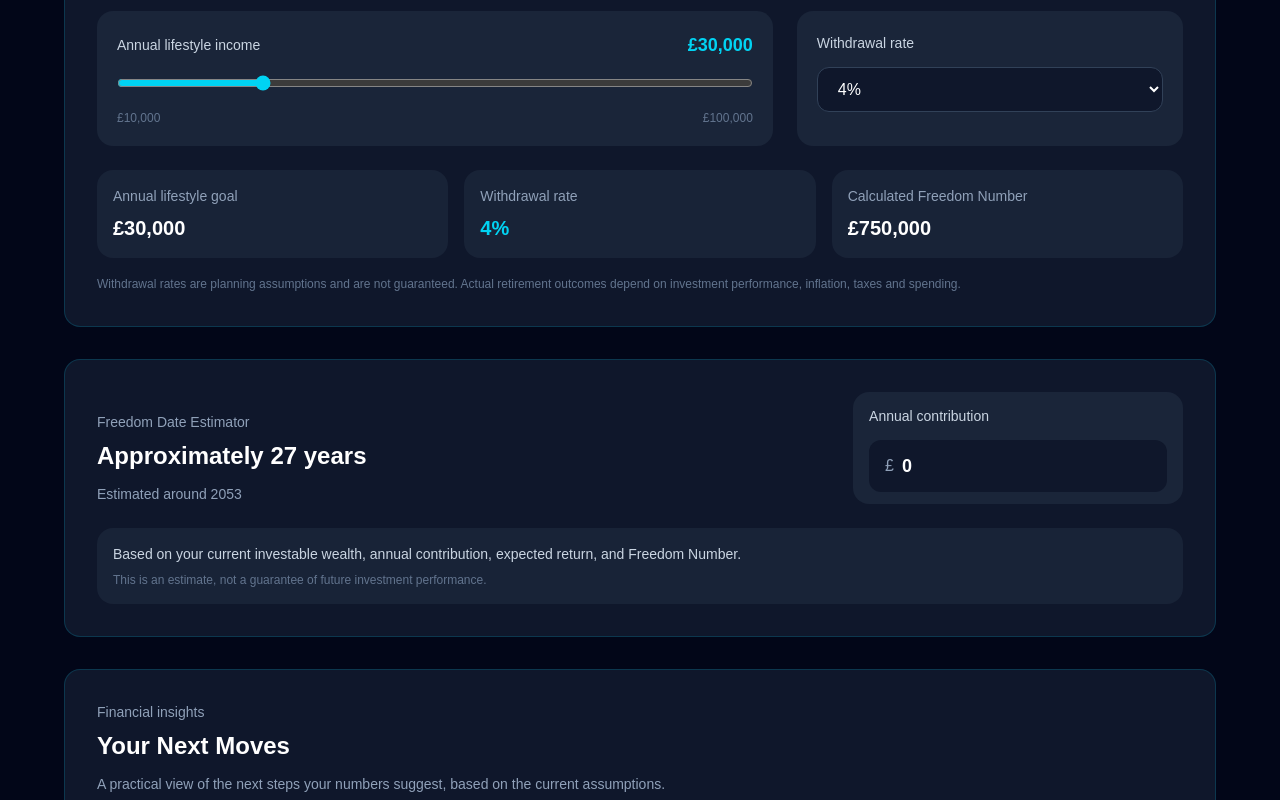
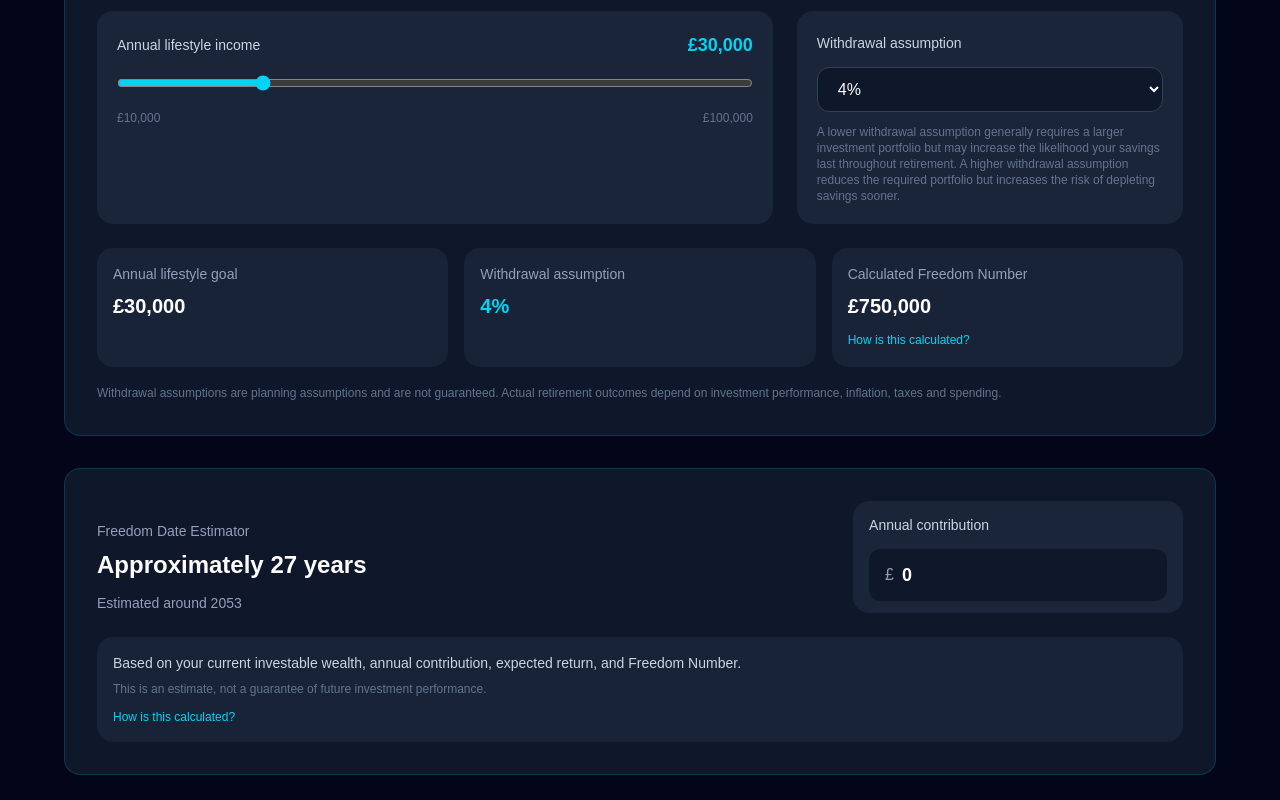
Before and after one commit to project-freedom2026/Project-freedom, a Next.js app in the folder project-freedom/: page / in a window 1280 px wide. Shown: the part 620-1420 px from the top of the page. Built offline with nearby package versions, Linux system fonts and the light colour scheme.

Commit message:
v0.1.6 — Financial Confidence & Education Release

```diff
--- a/project-freedom/app/page.tsx
+++ b/project-freedom/app/page.tsx
@@ -8,6 +8,8 @@ import InsightsPanel from "../components/InsightsPanel";
 import MoneyInput from "../components/MoneyInput";
 import MonthlyCheckIn from "../components/MonthlyCheckIn";
 import FreedomProgress from "../components/FreedomProgress";
+import CalculationExplanation from "../components/CalculationExplanation";
+import FinancialDefinitions from "../components/FinancialDefinitions";
 import { calculateFreedomNumber } from "../lib/calculateFreedomNumber";
 import { appMetadata } from "../lib/appMetadata";
 import { estimateFreedomDate } from "../lib/estimateFreedomDate";
@@ -331,7 +333,11 @@ export default function Home() {
   title="Freedom Score"
   value={freedomProgress + "%"}
   subtitle="Progress towards your target"
-/>
+>
+            <CalculationExplanation
+              formula="Freedom Score = Investable Wealth ÷ Freedom Number"
+            />
+          </DashboardCard>
         </section>
 
         <section className="mt-10">
@@ -413,11 +419,18 @@ export default function Home() {
           </p>
         </section>
 
-        <footer className="mt-10 border-t border-slate-800 pt-6 text-center text-xs text-slate-600">
-          <span className="font-medium text-slate-500">
-            {appMetadata.appName} {appMetadata.version}
-          </span>
-          <span className="ml-2 text-slate-600">{appMetadata.releaseName}</span>
+        <FinancialDefinitions />
+
+        <footer className="mt-10 border-t border-slate-800 pt-6">
+          <p className="text-xs text-slate-500 text-center leading-5">
+            Project Freedom provides planning estimates based on the information you enter. Investment performance, inflation, taxation and personal circumstances will affect real-world outcomes.
+          </p>
+          <div className="mt-4 text-center">
+            <span className="font-medium text-slate-500">
+              {appMetadata.appName} {appMetadata.version}
+            </span>
+            <span className="ml-2 text-slate-600">{appMetadata.releaseName}</span>
+          </div>
         </footer>
       </div>
     </main>
--- /dev/null
+++ b/project-freedom/components/CalculationExplanation.tsx
@@ -0,0 +1,32 @@
+import { useState } from "react";
+
+type CalculationExplanationProps = {
+  formula: string;
+  description?: string;
+};
+
+export default function CalculationExplanation({
+  formula,
+  description,
+}: CalculationExplanationProps) {
+  const [isOpen, setIsOpen] = useState(false);
+
+  return (
+    <div>
+      <button
+        onClick={() => setIsOpen(!isOpen)}
+        className="mt-3 text-xs text-cyan-400 hover:text-cyan-300 transition-colors"
+        aria-expanded={isOpen}
+      >
+        {isOpen ? "Hide" : "How is this calculated?"}
+      </button>
+
+      {isOpen && (
+        <div className="mt-3 rounded-xl bg-slate-800/50 p-3 text-xs text-slate-300">
+          <p className="font-mono font-semibold text-slate-200">{formula}</p>
+          {description && <p className="mt-2">{description}</p>}
+        </div>
+      )}
+    </div>
+  );
+}
--- a/project-freedom/components/DashboardCard.tsx
+++ b/project-freedom/components/DashboardCard.tsx
@@ -1,8 +1,11 @@
+import { ReactNode } from "react";
+
 type DashboardCardProps = {
   title: string;
   value: string;
   subtitle: string;
   highlight?: boolean;
+  children?: ReactNode;
 };
 
 export default function DashboardCard({
@@ -10,6 +13,7 @@ export default function DashboardCard({
   value,
   subtitle,
   highlight = false,
+  children,
 }: DashboardCardProps) {
   return (
     <div className="rounded-2xl bg-slate-900 p-6">
@@ -25,6 +29,8 @@ export default function DashboardCard({
       </p>
 
       <p className="mt-2 text-xs text-slate-500">{subtitle}</p>
+
+      {children}
     </div>
   );
 }
--- /dev/null
+++ b/project-freedom/components/FinancialDefinitions.tsx
@@ -0,0 +1,62 @@
+import { useState } from "react";
+
+export default function FinancialDefinitions() {
+  const [isOpen, setIsOpen] = useState(false);
+
+  const definitions = [
+    {
+      term: "Net Worth",
+      definition: "Everything you own minus everything you owe.",
+    },
+    {
+      term: "Investable Wealth",
+      definition:
+        "The assets that can realistically support your retirement lifestyle.",
+    },
+    {
+      term: "Freedom Number",
+      definition:
+        "The investment value needed to support your chosen annual lifestyle using your selected withdrawal assumption.",
+    },
+    {
+      term: "Withdrawal Assumption",
+      definition:
+        "The percentage of your investments you expect to withdraw each year during retirement.",
+    },
+    {
+      term: "Freedom Score",
+      definition: "Your progress towards your Freedom Number.",
+    },
+  ];
+
+  return (
+    <section className="mt-8 rounded-2xl border border-slate-700 bg-slate-900 p-6">
+      <button
+        onClick={() => setIsOpen(!isOpen)}
+        className="flex w-full items-center justify-between"
+        aria-expanded={isOpen}
+      >
+        <h3 className="text-lg font-semibold text-white">
+          Financial Definitions
+        </h3>
+        <span className="text-slate-400">
+          {isOpen ? "▼" : "▶"}
+        </span>
+      </button>
+
+      {isOpen && (
+        <div className="mt-6 grid gap-4 md:grid-cols-2">
+          {definitions.map((item) => (
+            <div
+              key={item.term}
+              className="rounded-lg bg-slate-800/50 p-4"
+            >
+              <p className="font-semibold text-cyan-400">{item.term}</p>
+              <p className="mt-2 text-sm text-slate-300">{item.definition}</p>
+            </div>
+          ))}
+        </div>
+      )}
+    </section>
+  );
+}
--- a/project-freedom/components/FreedomDateEstimator.tsx
+++ b/project-freedom/components/FreedomDateEstimator.tsx
@@ -1,5 +1,6 @@
 import { estimateFreedomDate } from "../lib/estimateFreedomDate";
 import { isFreedomAchieved } from "../lib/isFreedomAchieved";
+import CalculationExplanation from "./CalculationExplanation";
 
 type FreedomDateEstimatorProps = {
   investableWealth: number;
@@ -120,6 +121,10 @@ export default function FreedomDateEstimator({
           <p className="mt-2 text-xs text-slate-500">
             This is an estimate, not a guarantee of future investment performance.
           </p>
+          <CalculationExplanation
+            formula="Estimates based on: Investable Wealth + (Annual Contributions × Years) + Investment Returns = Freedom Number"
+            description="Freedom Date estimates are based on your investable wealth, annual contributions, expected investment return, and Freedom Number."
+          />
         </div>
       )}
 
--- a/project-freedom/components/FreedomLifestylePlanner.tsx
+++ b/project-freedom/components/FreedomLifestylePlanner.tsx
@@ -1,3 +1,5 @@
+import CalculationExplanation from "./CalculationExplanation";
+
 type FreedomLifestylePlannerProps = {
   annualIncome: number;
   withdrawalRate: number;
@@ -65,12 +67,12 @@ export default function FreedomLifestylePlanner({
         </div>
 
         <div className="rounded-2xl bg-slate-800/80 p-5">
-          <label className="text-sm font-medium text-slate-300" htmlFor="withdrawal-rate">
-            Withdrawal rate
+          <label className="text-sm font-medium text-slate-300" htmlFor="withdrawal-assumption">
+            Withdrawal assumption
           </label>
 
           <select
-            id="withdrawal-rate"
+            id="withdrawal-assumption"
             value={withdrawalRate}
             onChange={(event) => onWithdrawalRateChange(Number(event.target.value))}
             className="mt-3 w-full rounded-xl border border-slate-700 bg-slate-900 px-4 py-3 text-white outline-none"
@@ -81,6 +83,10 @@ export default function FreedomLifestylePlanner({
               </option>
             ))}
           </select>
+
+          <p className="mt-3 text-xs text-slate-500 leading-4">
+            A lower withdrawal assumption generally requires a larger investment portfolio but may increase the likelihood your savings last throughout retirement. A higher withdrawal assumption reduces the required portfolio but increases the risk of depleting savings sooner.
+          </p>
         </div>
       </div>
 
@@ -93,7 +99,7 @@ export default function FreedomLifestylePlanner({
         </div>
 
         <div className="rounded-2xl bg-slate-800/70 p-4">
-          <p className="text-sm text-slate-400">Withdrawal rate</p>
+          <p className="text-sm text-slate-400">Withdrawal assumption</p>
           <p className="mt-2 text-xl font-semibold text-cyan-400">
             {withdrawalRate}%
           </p>
@@ -104,11 +110,14 @@ export default function FreedomLifestylePlanner({
           <p className="mt-2 text-xl font-semibold text-white">
             {formatCurrency(calculatedFreedomNumber)}
           </p>
+          <CalculationExplanation
+            formula="Freedom Number = Annual Lifestyle Goal ÷ Withdrawal Assumption"
+          />
         </div>
       </div>
 
       <p className="mt-4 text-xs leading-5 text-slate-500">
-        Withdrawal rates are planning assumptions and are not guaranteed. Actual retirement outcomes depend on investment performance, inflation, taxes and spending.
+        Withdrawal assumptions are planning assumptions and are not guaranteed. Actual retirement outcomes depend on investment performance, inflation, taxes and spending.
       </p>
     </section>
   );
```
